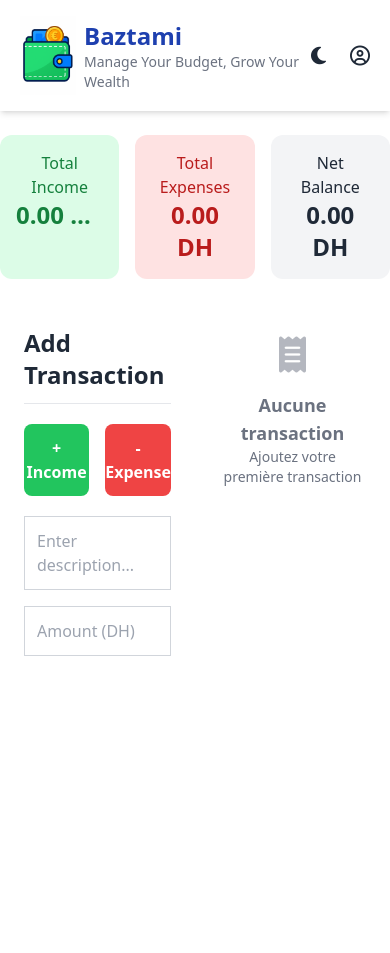
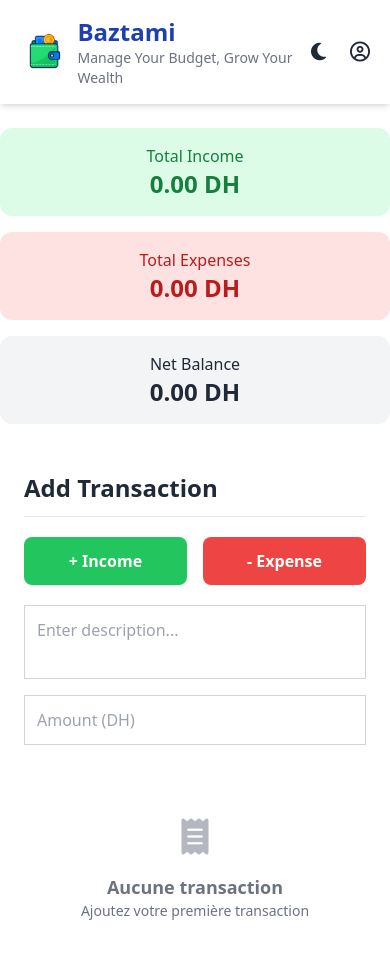
Before and after one commit to brahimcode604/BaZtami_brief_4, a plain HTML site: page index.html in a window 390 px wide. Before the commit the page ends 844 px from the top, so only its background shows below. Drawn offline with nearby package versions, Linux system fonts and the light colour scheme.

Commit message:
feat(layout): implémentation du design responsive Adaptation flex/grid selon breakpoint 500px pour mobile et desktop

```diff
--- a/index.html
+++ b/index.html
@@ -21,7 +21,7 @@
   <!-- Partie gauche : Logo + titre -->
   <div class="flex items-center gap-2">
     <img src="image/ChatGPT Image 28 oct. 2025, 10_40_24.png" alt="logo"
-         class="w-14 h-12.1 object-contain"  id="image">
+         class="w-14 h-12 object-contain"  id="image">
 
     <div>
       <h2 class="text-2xl font-bold text-blue-800">Baztami</h2>
@@ -76,7 +76,7 @@
 <main>
 
 
-  <section class="Gridd grid grid-cols-3 gap-4 my-6">
+  <section class="Gridd grid grid-cols-3 gap-4 my-6  max-[500px]:grid-cols-1">
     <div class="bg-green-100 text-green-700 p-4 rounded-xl text-center">
       <h3>Total Income</h3>
       <p id="Income" class="text-2xl font-bold truncate"></p>
@@ -91,9 +91,9 @@
     </div>
   </section>
 
-     <div  class="flex ">
+     <div  class="flex flex-col min-[500px]:flex-row gap-4 ">
 
-   <div class="w-1/2  bg-white   rounded-2xl p-6 space-y-5" id="formilire">
+   <div class=" min-[500px]:w-1/2  bg-white   rounded-2xl p-6 space-y-5" id="formilire">
 
   <!-- Titre -->
 
@@ -137,7 +137,7 @@
 
   </div>
 
-      <div   class="scrolhistorique"    id="historique">
+      <div   class="scrolhistorique  min-[500px]:w-1/2"    id="historique">
 
 
 
--- a/style/style.css
+++ b/style/style.css
@@ -18,7 +18,7 @@
 .scrolhistorique{
 
 
-width: 50%;
+
 
 
 
```
